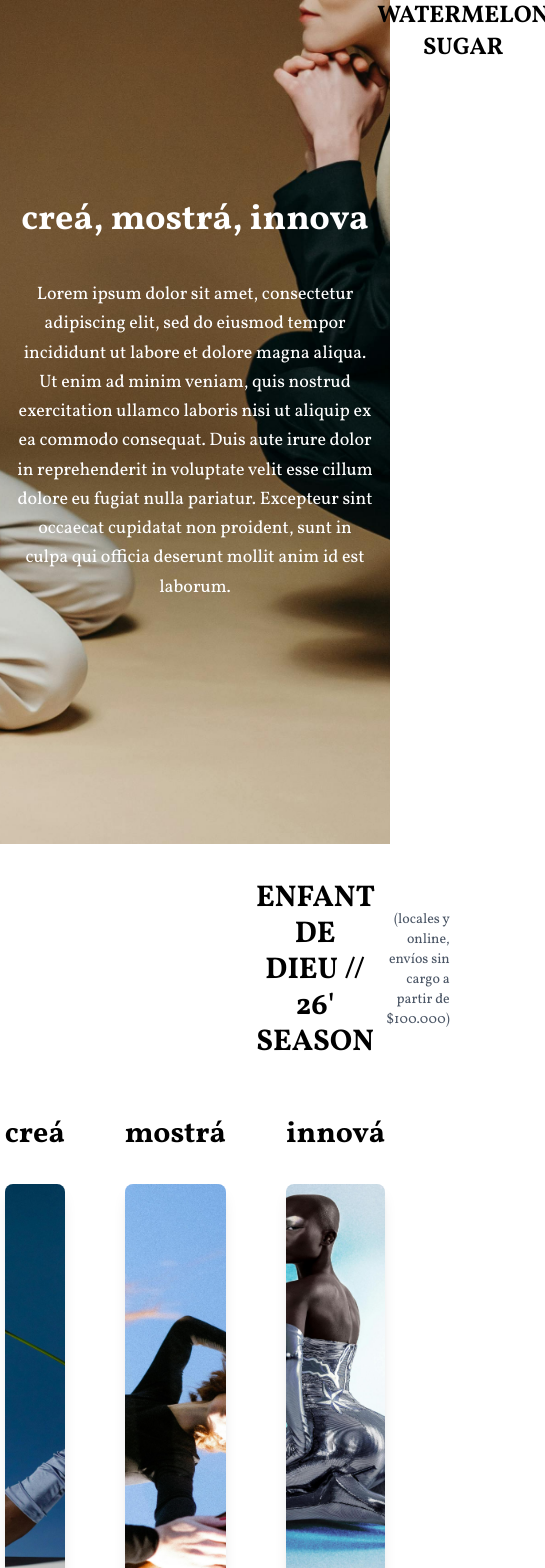
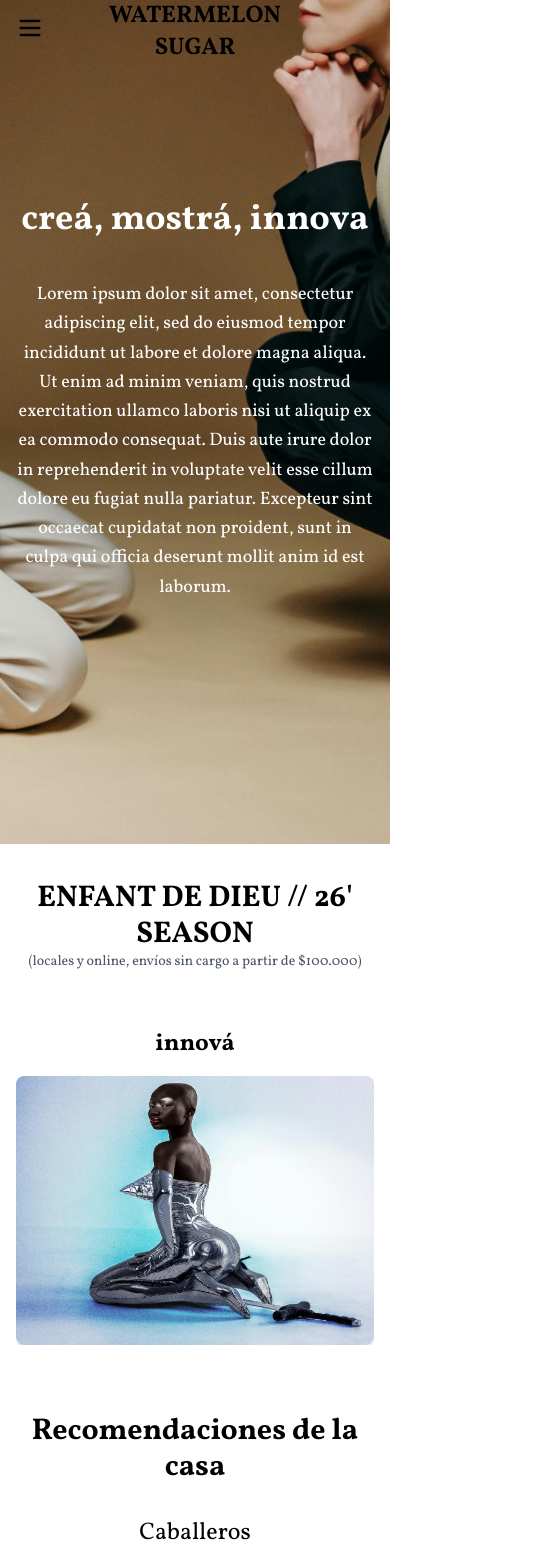
Before and after one commit to AlarconEzequiel285/minitienda, a Next.js app: page / in a window 390 px wide. Shown: the top 1568 px of the page, 545 px wide, since content can reach past the window. Built offline with nearby package versions, Linux system fonts and the light colour scheme.

Commit message:
responsive de la main page

```diff
--- a/package.json
+++ b/package.json
@@ -13,7 +13,8 @@
     "lucide-react": "^0.539.0",
     "next": "15.4.6",
     "react": "19.1.0",
-    "react-dom": "19.1.0"
+    "react-dom": "19.1.0",
+    "swiper": "^11.2.10"
   },
   "devDependencies": {
     "@eslint/eslintrc": "^3",
--- a/src/app/page.tsx
+++ b/src/app/page.tsx
@@ -3,13 +3,23 @@
 import Image from "next/image";
 import { useState, useEffect } from "react";
 import { useRouter } from "next/navigation";
-import { Truck, CreditCard, Headphones, Instagram, Music2, Facebook } from "lucide-react";
+import { Truck, CreditCard, Headphones, Instagram, Music2, Facebook, Menu, X} from "lucide-react";
+import { Swiper, SwiperSlide} from "swiper/react";
+import { Autoplay } from "swiper/modules";
+
+import "swiper/css";
 
 export default function Home() {
 
-  // Header transparente segun el scroll del usuario
-  const [scrolled, setScrolled] = useState(false);
-  const router = useRouter();
+  const [scrolled, setScrolled] = useState(false);// Header transparente segun el scroll del usuario
+  const [menuOpen, setMenuOpen] = useState(false); //Menu hamburguersa responsive
+
+  //Sección creá, mostrá e innová adaptada para escritorio y moviles con un carrusel (carrusel solo en este ultimo)
+  const items = [
+    { title: "creá", src: "/images/crea.jpg" },
+    { title: "mostrá", src: "/images/mostra.jpg" },
+    { title: "innová", src: "/images/innova.jpg" },
+  ];
 
   useEffect(() => {
     const handleScroll = () => {
@@ -19,37 +29,30 @@ export default function Home() {
     return () => window.removeEventListener("scroll", handleScroll);
   }, []);
 
-  //Redirecciona al home al hacer click en watermelon sugar del header
+  //Sube suavemente al inicio al hacer click en el logo de la pagina del header
   const handleHomeClick = () => {
-    router.push('/');
+    window.scrollTo({ top: 0, behavior: "smooth" });
   };
 
   return (
     <div className="min-h-screen bg-white">
       {/* Header */}
-      <header className={`fixed w-full top-0 z-50 transition-colors duration-300 ${scrolled ? "bg-white shadow" : "bg-transparent"}`}>
+      <header className={`fixed top-0 w-full z-50 transition-colors duration-300 ${scrolled ? "bg-white shadow" : "bg-transparent"}`}>
   <div className="w-full px-4 sm:px-6 lg:px-5">
     <div className="flex items-center justify-between h-16">
-            {/* Botones de navegación a la izquierda */}
-            <div className="flex items-center space-x-4">
-              <button className={`text-sm font-medium transition-all duration-500 ${scrolled ? "text-black opacity-100 hover:scale-110" : "text-white opacity-0"}`}>
-                SALE
-              </button>
-              <button className={`text-sm px-2 font-medium transition-all duration-500 ${scrolled ? "text-black opacity-100 hover:scale-110" : "text-white opacity-0"}`}>
-                CAMPERAS
-              </button>
-              <button
-                className={`text-sm px-2 font-medium transition-all duration-500 ${scrolled ? "text-black opacity-100 hover:scale-110" : "text-white opacity-0"}`}>
-                REMERAS
-              </button>
-              <button
-                className={`text-sm px-2 font-medium transition-all duration-500 ${scrolled ? "text-black opacity-100 hover:scale-110" : "text-white opacity-0"}`}>
-                PANTALONES
-              </button>
+
+      {/* Botones de escritorio */}
+      {scrolled && (
+      <div className="hidden md:flex space-x-4">
+        <button className={`text-sm font-medium ${scrolled ? "text-black" : "text-white"}`}>SALE</button>
+        <button className={`text-sm font-medium ${scrolled ? "text-black" : "text-white"}`}>CAMPERAS</button>
+        <button className={`text-sm font-medium ${scrolled ? "text-black" : "text-white"}`}>REMERAS</button>
+        <button className={`text-sm font-medium ${scrolled ? "text-black" : "text-white"}`}>PANTALONES</button>
        </div>
+      )}
 
       {/* Nombre de la tienda */}
-            <div className="flex-1 flex justify-center mr-35">
+      <div className="absolute left-1/2 top-1/2 transform -translate-x-1/2 -translate-y-1/2">
         <button
           onClick={handleHomeClick}
           className="text-2xl font-bold text-black hover:scale-110 transition-transform duration-300 cursor-pointer"
@@ -58,17 +61,36 @@ export default function Home() {
         </button>
       </div>
 
-            {/* Botones del carrito y mis compras a la derecha */}
-            <div className="flex items-center space-x-3">
-              <button className={`text-sm px-8 font-medium transition-all duration-500 ${scrolled ? "text-black opacity-100 hover:scale-110" : "text-white opacity-0"}`}>
-                CARRITO
-              </button>
-              <button className={`text-sm font-medium transition-all duration-500 ${scrolled ? "text-black opacity-100 hover:scale-110" : "text-white opacity-0"}`}>
-                MIS COMPRAS
+      {/* Botones de escritorio a la derecha */}
+      {scrolled && (
+      <div className="hidden md:flex space-x-3">
+        <button className={`text-sm font-medium ${scrolled ? "text-black" : "text-white"}`}>CARRITO</button>
+        <button className={`text-sm font-medium ${scrolled ? "text-black" : "text-white"}`}>MIS COMPRAS</button>
+      </div>
+      )}
+
+      {/* Botón hamburguesa móvil */}
+      <div className="md:hidden flex-shrink-0 ">
+        <button onClick={() => setMenuOpen(!menuOpen)}>
+          {menuOpen ? <X size={28} color="black" /> : <Menu size={28} color="black" />}
         </button>
       </div>
     </div>
   </div>
+
+  {/* Menú móvil desplegable */}
+  {menuOpen && (
+    <nav className="md:hidden absolute top-16 bg-white shadow-lg border-t border-gray-200 w-full">
+      <ul className="flex flex-col items-center py-4 space-y-4 text-gray-700">
+        <li><button onClick={() => setMenuOpen(false)}>SALE</button></li>
+        <li><button onClick={() => setMenuOpen(false)}>CAMPERAS</button></li>
+        <li><button onClick={() => setMenuOpen(false)}>REMERAS</button></li>
+        <li><button onClick={() => setMenuOpen(false)}>PANTALONES</button></li>
+        <li><button onClick={() => setMenuOpen(false)}>CARRITO</button></li>
+        <li><button onClick={() => setMenuOpen(false)}>MIS COMPRAS</button></li>
+      </ul>
+    </nav>
+  )}
 </header>
 
 
@@ -100,70 +122,78 @@ export default function Home() {
 
       {/* Nueva sección con ANTICIPO SEASON 26 */}
       <section className="bg-white py-9">
-        <div className="max-w-6xl mx-auto px-4 sm:px-6 lg:px-8 ml-60">
+        <div className="max-w-6xl mx-auto px-4 sm:px-6 lg:px-8">
           <div className="flex items-center justify-between">
             {/* Texto principal centrado */}
-            <div className="flex-1"></div>
-            <div className="text-center">
+            <div className="flex-1 text-center">
               <h3 className="text-3xl font-bold text-black">
                 ENFANT DE DIEU // 26' SEASON
               </h3>
             </div>
+          </div>
             {/* Información adicional a la derecha */}
-            <div className="flex-shrink text-right ml-3">
+            <div className="flex-1 text-center">
               <p className="text-sm text-gray-600">
                 (locales y online, envíos sin cargo a partir de $100.000)
               </p>
             </div>
         </div>
+      </section>
+
+{/* Sección con creá, mostrá, innová */}
+<section className="bg-white py-5">
+  <div className="max-w-7xl mx-auto px-4 sm:px-6 lg:px-8">
+
+    {/* Desktop: fila de tres */}
+    <div className="hidden md:flex justify-center items-start gap-8">
+      {items.map((item) => (
+        <div key={item.title} className="flex-1 text-center w-full md:w-auto">
+          <h4 className="text-3xl font-semibold text-black mb-4">{item.title}</h4>
+          <div className="relative mx-auto w-[500px] h-[400px] max-w-full">
+            <Image
+              src={item.src}
+              alt={item.title}
+              fill
+              className="rounded-lg shadow-lg mx-auto hover:scale-105 transition-transform duration-300 cursor-pointer object-cover"
+            />
+          </div>
+        </div>
+      ))}
+    </div>
+        {/* Mobile: carrusel con autoplay */}
+        <div className="md:hidden">
+          <Swiper
+            modules={[Autoplay]} // Activar autoplay
+            spaceBetween={16}
+            slidesPerView={1}
+            centeredSlides={true}
+            autoplay={{
+              delay: 2000, // Cambia cada 3 segundos
+              disableOnInteraction: false, // No se detiene si el usuario lo toca
+            }}
+          >
+            {items.map((item) => (
+              <SwiperSlide key={item.title}>
+                <div className="text-center">
+                  <h4 className="text-2xl font-semibold text-black mb-4">{item.title}</h4>
+                  <div className="relative w-full aspect-[4/3]">
+                    <Image
+                      src={item.src}
+                      alt={item.title}
+                      fill
+                      className="rounded-lg shadow-lg mx-auto hover:scale-105 transition-transform duration-300 cursor-pointer object-cover"
+                    />
+                  </div>
+                </div>
+              </SwiperSlide>
+            ))}
+          </Swiper>
+        </div>
+
       </div>
     </section>
 
-      {/* Sección con creá mostrá innová */}
-      <section className="bg-white py-5">
-        <div className="max-w-7xl mx-auto px-4 sm:px-6 lg:px-8">
-          <div className="flex justify-center items-start gap-15">
-            {/* Contenedor 1: creá */}
-            <div className="flex-1 text-center">
-              <h4 className="text-3xl font-semibold text-black mb-8">creá</h4>
-              <div className="relative w-[500] h-[400px]">
-              <Image
-                src="/images/crea.jpg"
-                alt="Creá"
-                fill
-                className=" rounded-lg shadow-lg mx-auto hover:scale-110 transition-transform duration-300 cursor-pointer object-cover"
-              />
-              </div>
-            </div>
 
-            {/* Contenedor 2: mostrá */}
-            <div className="flex-1 text-center">
-              <h4 className="text-3xl font-semibold text-black mb-8">mostrá</h4>
-              <div className="relative w-[500] h-[400px]">
-              <Image
-                src="/images/mostra.jpg"
-                alt="Mostrá"
-                fill
-                className="rounded-lg shadow-lg mx-auto hover:scale-110 transition-transform duration-300 cursor-pointer object-cover"
-              />
-              </div>
-            </div>
-
-            {/* Contenedor 3: innova */}
-            <div className="flex-1 text-center">
-              <h4 className="text-3xl font-semibold text-black mb-8">innová</h4>
-              <div className="relative w-[500] h-[400px]">
-              <Image
-                src="/images/innova.jpg"
-                alt="Innova"
-                fill
-                className="rounded-lg shadow-lg mx-auto hover:scale-110 transition-transform duration-300 cursor-pointer object-cover"
-              />
-              </div>
-            </div>
-          </div>
-        </div>
-      </section>
 
 {/* Sección con recomendaciones de la marca */}
 <section className="bg-white py-12">
@@ -177,9 +207,9 @@ export default function Home() {
     {/* Contenedor flexible con espacio */}
     <div className="flex flex-col md:flex-row justify-center items-center gap-12">
       {/* Contenedor 1: Hombre */}
-      <div className="text-center">
+      <div className="text-center w-full md:w-auto">
         <h4 className="text-2xl text-black mb-6">Caballeros</h4>
-        <div className="relative mx-auto w-[700px] h-[400px]">
+        <div className="relative mx-auto w-[700px] h-[400px] max-w-full">
           <Image
             src="/images/diego.jpg"
             alt="Hombre"
@@ -190,9 +220,9 @@ export default function Home() {
       </div>
 
       {/* Contenedor 2: Mujer */}
-      <div className="text-center">
+      <div className="text-center w-full md:w-auto">
         <h4 className="text-2xl text-black mb-6">Damas</h4>
-        <div className="relative mx-auto w-[700px] h-[400px]">
+        <div className="relative mx-auto w-[700px] h-[400px] max-w-full">
           <Image
             src="/images/margaret.jpg"
             alt="Mujer"
@@ -204,10 +234,16 @@ export default function Home() {
     </div>
   </div>
 </section>
+
+
+
+
+
+
     {/* Sección Beneficios*/}
 <section className="bg-white py-12">
   <div className="max-w-6xl mx-auto px-4 sm:px-6 lg:px-8">
-    <div className="grid grid-cols-1 md:grid-cols-3 gap-80 text-center">
+    <div className="grid grid-cols-1 md:grid-cols-3 gap-12 text-center">
 
       {/* Envío gratis */}
       <div>
```
Also changed, not shown: 1 other file (tests, documents, lock files or other folders). Lines whose indentation alone changed are shown as unchanged.
